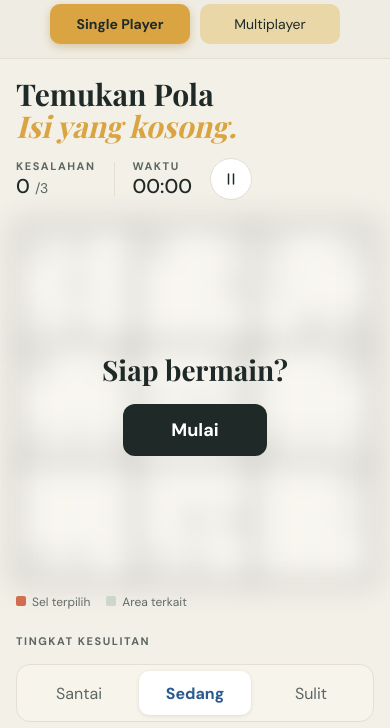
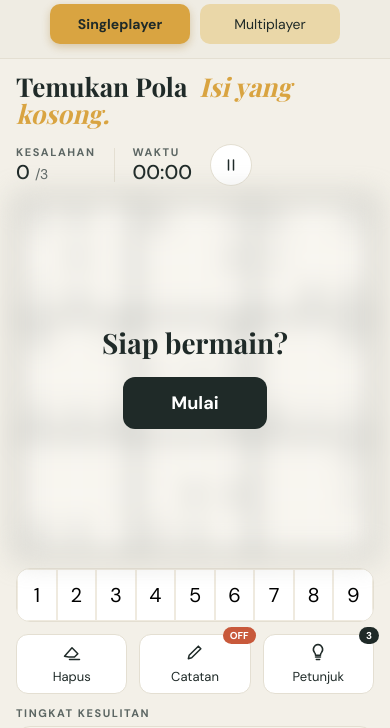
Before and after one commit to JiK24434/sudokku, a plain HTML site: page index.html in a window 390 px wide. Shown: the part 38-766 px from the top of the page. Drawn offline with nearby package versions, Linux system fonts and the light colour scheme; a web font is replaced by a local one.

Commit message:
single player mobile: angka dekat papan

```diff
--- a/css/style.css
+++ b/css/style.css
@@ -335,3 +335,34 @@ h1 em { display: block; color: var(--amber); font-weight: 500; }
   .logo { width: 28px; height: 28px; }
   .tab { height: 40px; width: 140px; font-size: 14px; }
 }
+
+/* ===== Single player di HP: sama kayak multiplayer ===== */
+@media (max-width: 1000px) {
+  #view-single { display: flex; flex-direction: column; justify-content: flex-start; gap: 12px; padding-top: 14px; }
+  #view-single .kiri, #view-single .kanan { display: contents; }
+  #view-single .kiri > *, #view-single .kanan > * { min-width: 0; }
+
+  /* urutan dari atas ke bawah */
+  #view-single .judul-baris          { order: 1; margin-bottom: 0; }
+  #view-single .papan-wrap           { order: 2; }
+  #view-single #numpad               { order: 3; }   /* angka tepat di bawah papan */
+  #view-single .tools                { order: 4; }   /* Hapus, Catatan, Petunjuk */
+  #view-single .kanan > .label       { order: 5; margin-bottom: -6px; }  /* TINGKAT KESULITAN */
+  #view-single #level                { order: 6; }
+  #view-single .harian               { order: 7; }
+  #view-single #btn-ulang            { order: 8; }
+  #view-single .tip                  { order: 9; }
+  #view-single .legenda              { order: 10; margin-top: 0; }
+
+  /* judul ringkas: satu paragraf, statistik di bawahnya */
+  #view-single h1 { font-size: 26px; }
+  #view-single h1 em { display: inline; margin-left: 6px; }
+  #view-single .statistik { padding-bottom: 0; }
+
+  /* tombol angka: satu baris 1-9 */
+  #view-single #numpad { grid-template-columns: repeat(9, 1fr); }
+  #view-single #numpad button { height: 52px; font-size: 20px; }
+
+  /* Hapus/Catatan/Petunjuk dibikin lebih pendek */
+  #view-single .tool { height: 60px; }
+}
--- a/index.html
+++ b/index.html
@@ -12,7 +12,7 @@
   <header>
     <div class="brand"><span class="logo"></span><strong>Sodokku</strong></div>
     <nav>
-      <button id="tab-single" class="tab aktif">Single Player</button>
+      <button id="tab-single" class="tab aktif">Singleplayer</button>
       <button id="tab-multi" class="tab">Multiplayer</button>
     </nav>
     <div></div>
```
